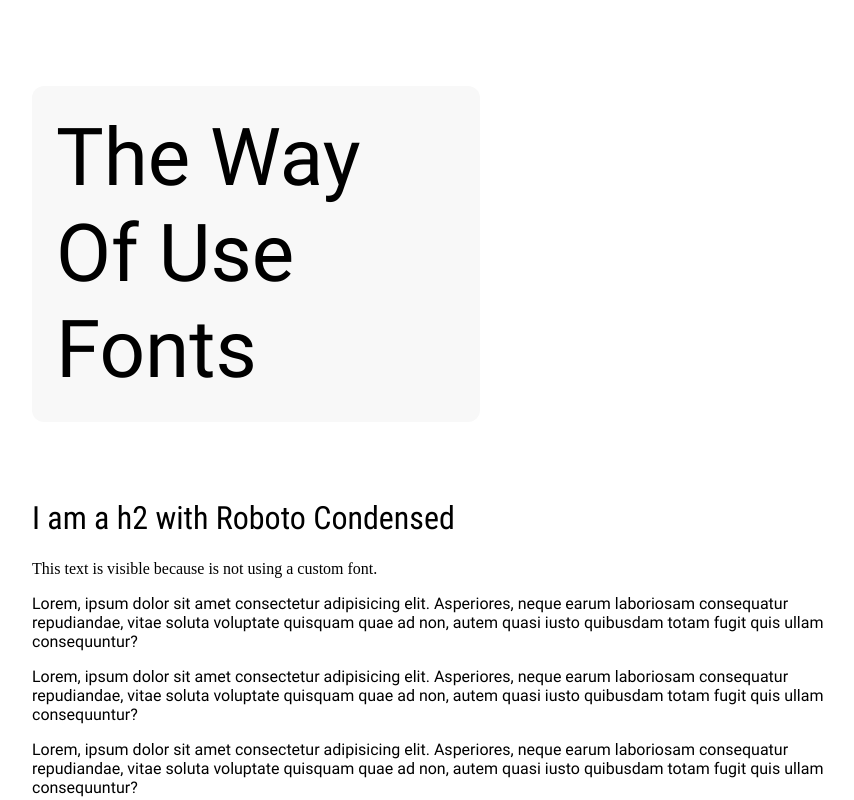
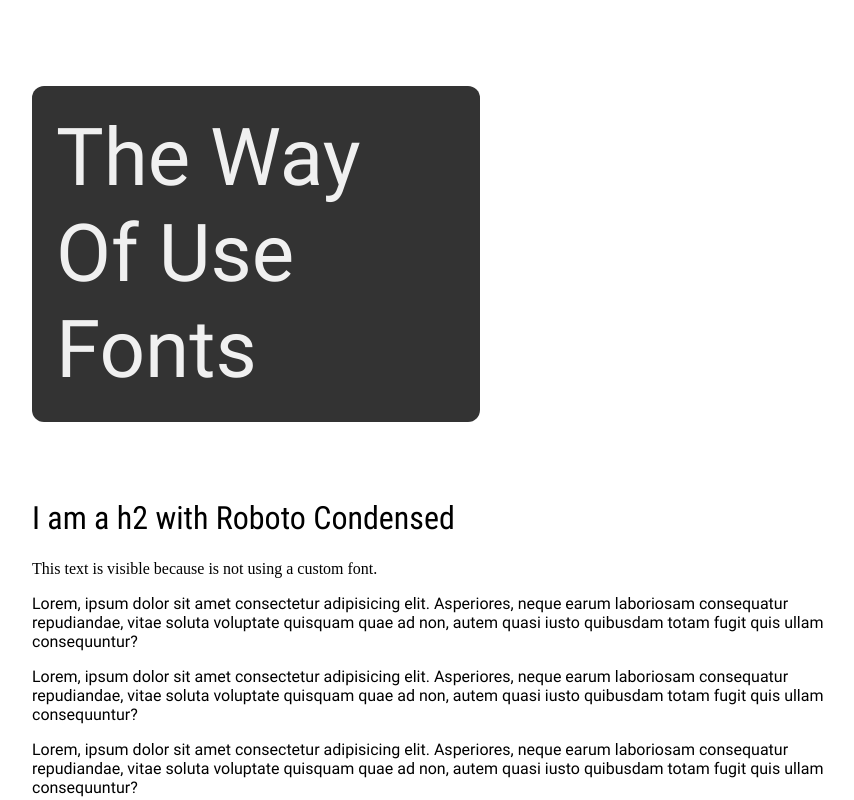
Before and after one commit to RodrigoTomeES/the-way-of-use-fonts, a plain HTML site: page 01/index.html in a window 1280 px wide. Shown: the top 800 px of the page, without its empty margins (8-862 px from the left). Drawn offline with Linux system fonts and the light colour scheme.

Commit message:
chore(01): improved contrast

```diff
--- a/01/styles.css
+++ b/01/styles.css
@@ -86,7 +86,8 @@ h1 {
   line-height: 1.2;
   font-family: var(--font-family-primary);
   padding: 24px;
-  background-color: #f8f8f8;
+  color: #f0f0f0;
+  background-color: #333;
   display: inline-block;
   border-radius: 12px;
   width: 400px;
```
